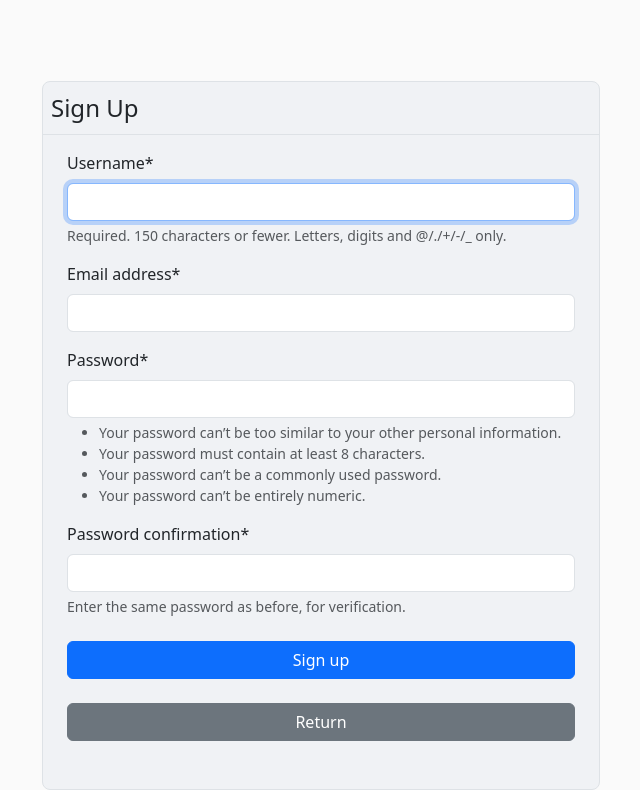
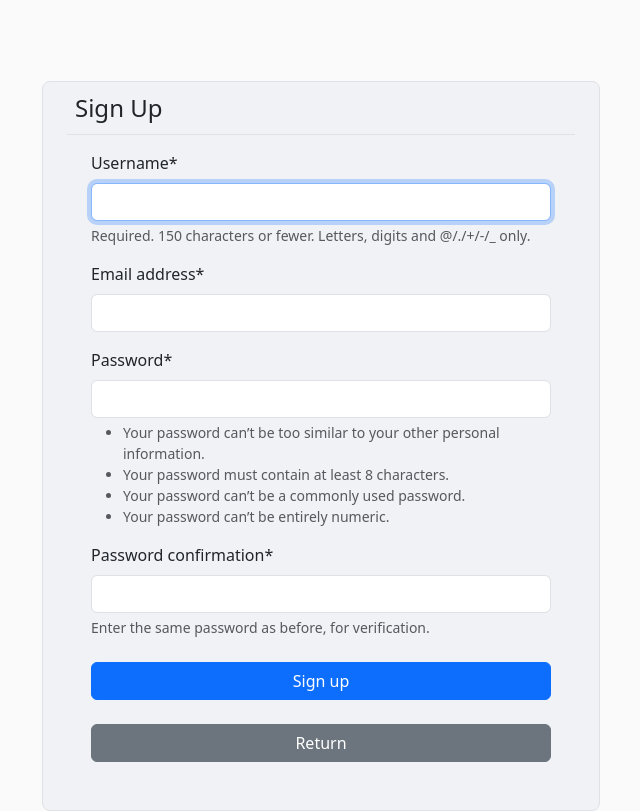
Before and after one commit to johntsinger/da-python-p9, a Django app: template litrevu/authentication/templates/authentication/signup.html in a window 1280 px wide. Shown: the part 59-870 px from the top of the page, without its empty margins (319-959 px from the left). Before the commit the page ends 849 px from the top, so only its background shows below. Run offline with Django 4.2, Linux system fonts and the light colour scheme; the template is opened without the code that fills it: values that come from a table or form of the project are taken from there, others are empty; parts of the project's set-up code (start-up, migrations or seed data) failed here and were passed over; some libraries are stand-ins or nearby versions.

Commit message:
add padding in signup and login

```diff
--- a/litrevu/authentication/models.py
+++ b/litrevu/authentication/models.py
@@ -5,7 +5,10 @@ from django.db import models
 
 
 class UserProfile(models.Model):
-    user = models.OneToOneField(User, on_delete=models.CASCADE)
+    user = models.OneToOneField(
+        User,
+        on_delete=models.CASCADE,
+    )
     image = models.ImageField(
         default='images/profile/default/profile_image.png',
         upload_to='images/profile/user',
--- a/litrevu/authentication/templates/authentication/login.html
+++ b/litrevu/authentication/templates/authentication/login.html
@@ -3,7 +3,7 @@
 {% load crispy_forms_tags %}
 
 {% block content %}
-    <div class="vstack gap-4 mx-auto col-md-8 col-lg-6 rounded-3 border" style="background-color: #f0f2f5;">
+    <div class="vstack gap-4 mx-auto col-md-8 col-lg-6 rounded-3 border px-4" style="background-color: #f0f2f5;">
         <div>
             <legend class="border-bottom py-2 px-2">
                 Login
--- a/litrevu/authentication/templates/authentication/signup.html
+++ b/litrevu/authentication/templates/authentication/signup.html
@@ -3,7 +3,7 @@
 {% load crispy_forms_tags %}
 
 {% block content %}
-    <div class="mx-auto col-md-8 col-lg-6 rounded-3 border" style="background-color: #f0f2f5;">
+    <div class="mx-auto col-md-8 col-lg-6 rounded-3 border px-4" style="background-color: #f0f2f5;">
         <legend class="border-bottom py-2 px-2">
             Sign Up
         </legend>
```
